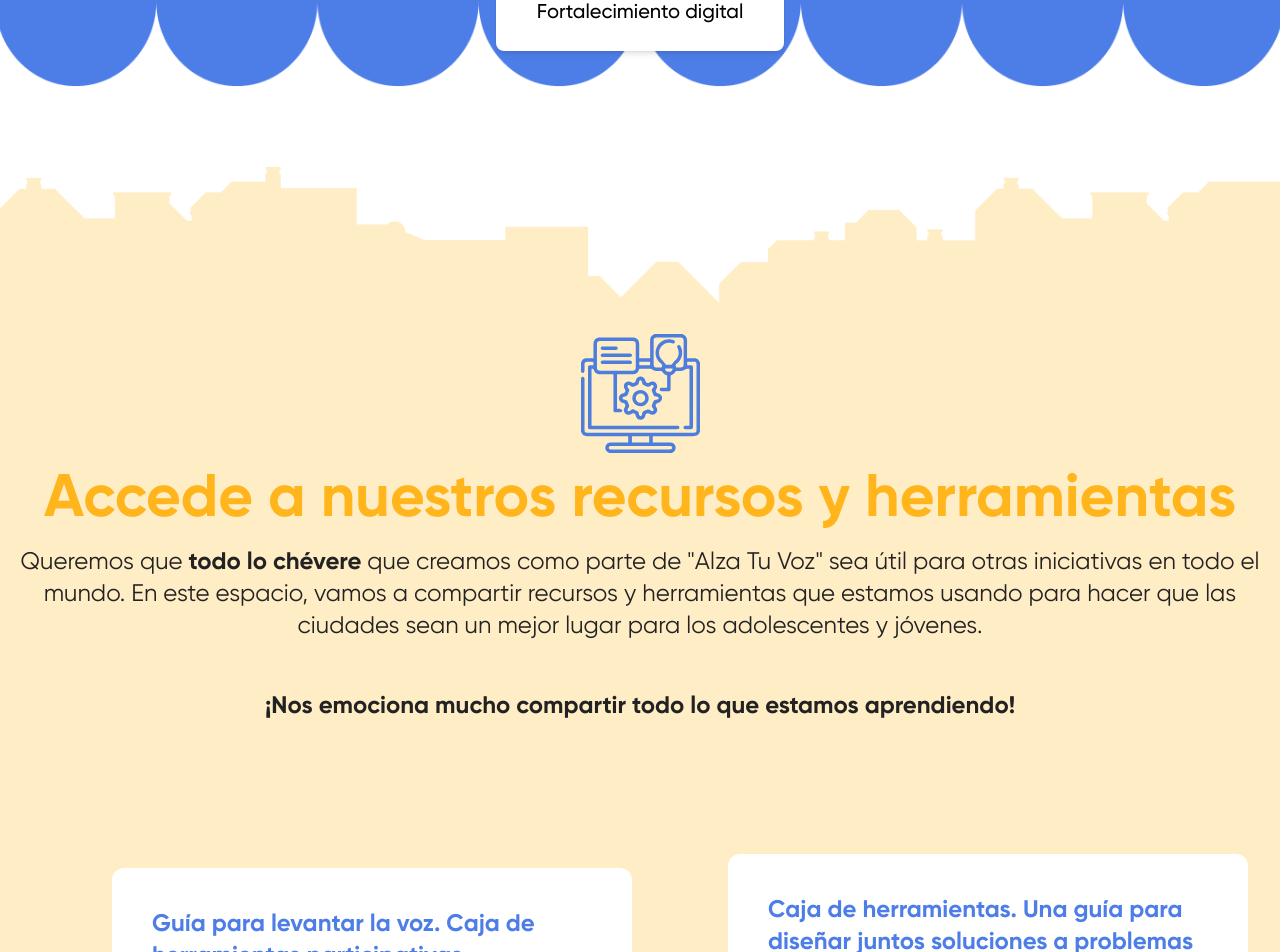
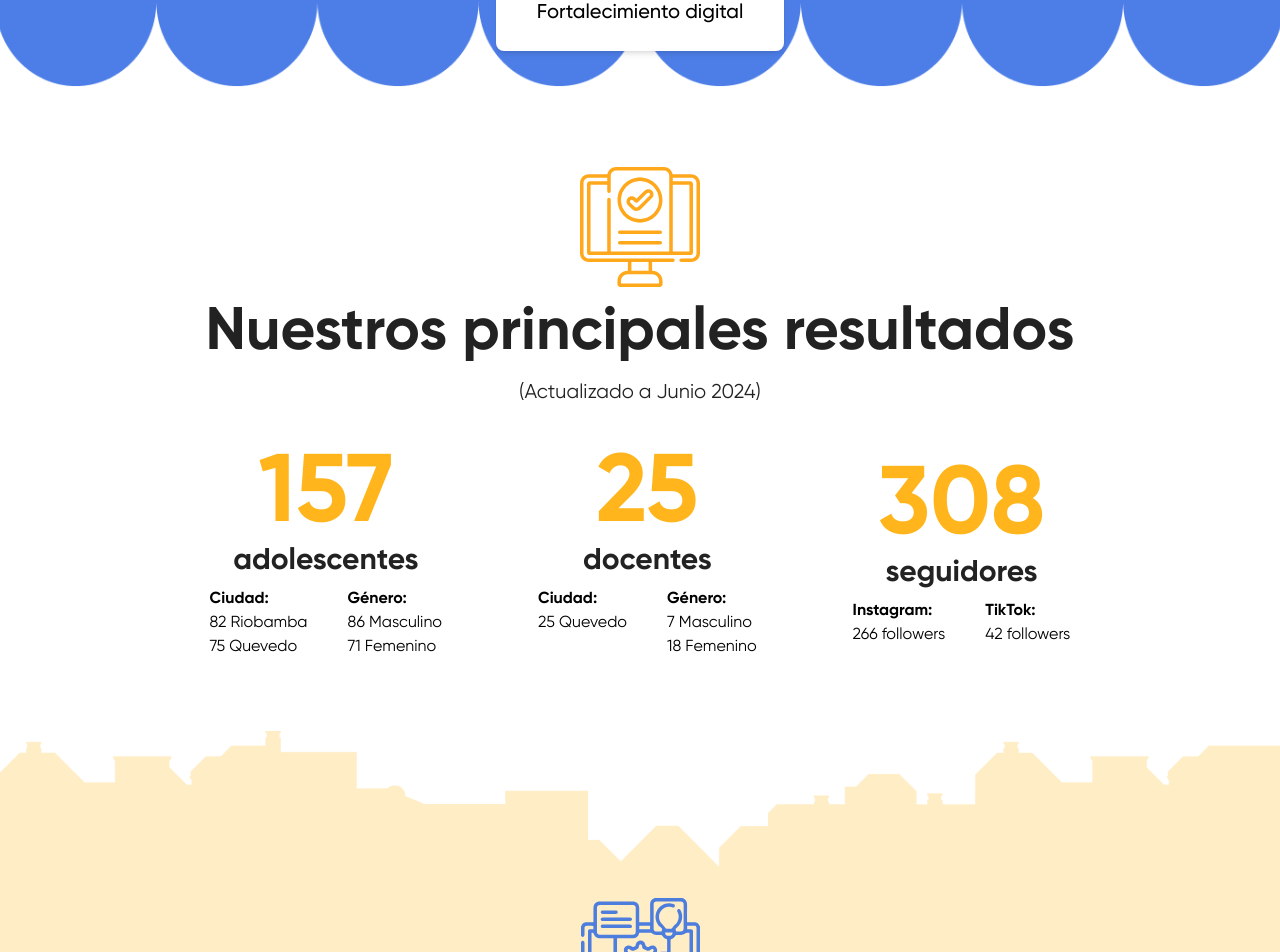
Before and after one commit to MorlinXD/ATV, a Next.js app: page /como-lo-hacemos in a window 1280 px wide. Shown: the part 1929-2881 px from the top of the page. Built offline with nearby package versions, Linux system fonts and the light colour scheme.

Commit message:
results section added

```diff
--- a/app/como-lo-hacemos/page.tsx
+++ b/app/como-lo-hacemos/page.tsx
@@ -63,6 +63,74 @@ export default function Home () {
           <FlipCard key={index} title={card.title} src={card.src} alt={card.alt} question={card.question} />
         ))}
       </div>
+      </section>
+
+      {/* ----------- Resultados ---------- */}
+      <section>
+        <div className='container mx-auto flex flex-col justify-center items-center'>
+          <div className='flex flex-col items-center'>
+            <Image
+              src="/images/results-icon.svg"
+              alt="Group icon"
+              width={120}
+              height={120}
+            />
+            <h2 className='text-6xl mt-4 font-bold text-hcablack text-center'>Nuestros principales resultados</h2>
+          </div>
+          <p className='text-xl mt-4 text-hcablack text-center'>
+            (Actualizado a Junio 2024)
+          </p>
+        </div>
+        <div className='container mx-auto flex flex-col lg:flex-row justify-center items-center my-10 lg:gap-24'>
+          {/* ------- Dato 1 -------- */}
+          <div className='flex flex-col justify-center text-center mb-8'>
+            <h3 className='text-hcaneworange text-8xl font-bold'>157</h3>
+            <h4 className='text-hcablack text-3xl font-semibold'>adolescentes</h4>
+            <div className='flex flex-row justify-between gap-10'>
+              <div className='mt-2 flex flex-col text-start'>
+                <p className='text-md font-semibold'>Ciudad:</p>
+                <span>82 Riobamba</span>
+                <span>75 Quevedo</span>
+              </div>
+              <div className='mt-2 flex flex-col text-start'>
+                <p className='text-md font-semibold'>Género:</p>
+                <span>86 Masculino</span>
+                <span>71 Femenino</span>
+              </div>
+            </div>
+          </div>
+          {/* ------- Dato 2 -------- */}
+          <div className='flex flex-col justify-center text-center mb-8'>
+            <h3 className='text-hcaneworange text-8xl font-bold'>25</h3>
+            <h4 className='text-hcablack text-3xl font-semibold'>docentes</h4>
+            <div className='flex flex-row justify-between gap-10'>
+              <div className='mt-2 flex flex-col text-start'>
+                <p className='text-md font-semibold'>Ciudad:</p>
+                <span>25 Quevedo</span>
+              </div>
+              <div className='mt-2 flex flex-col text-start'>
+                <p className='text-md font-semibold'>Género:</p>
+                <span>7 Masculino</span>
+                <span>18 Femenino</span>
+              </div>
+            </div>
+          </div>
+          {/* ------- Dato 3 -------- */}
+          <div className='flex flex-col justify-center text-center mb-8'>
+            <h3 className='text-hcaneworange text-8xl font-bold'>308</h3>
+            <h4 className='text-hcablack text-3xl font-semibold'>seguidores</h4>
+            <div className='flex flex-row justify-between gap-10'>
+              <div className='mt-2 flex flex-col text-start'>
+                <p className='text-md font-semibold'>Instagram:</p>
+                <span>266 followers</span>
+              </div>
+              <div className='mt-2 flex flex-col text-start'>
+                <p className='text-md font-semibold'>TikTok:</p>
+                <span>42 followers</span>
+              </div>
+            </div>
+          </div>
+        </div>
       </section>
 
       {/* ---------- Image top city ---------- */}
```
Also changed, not shown: public/images/results-icon.svg (added).
